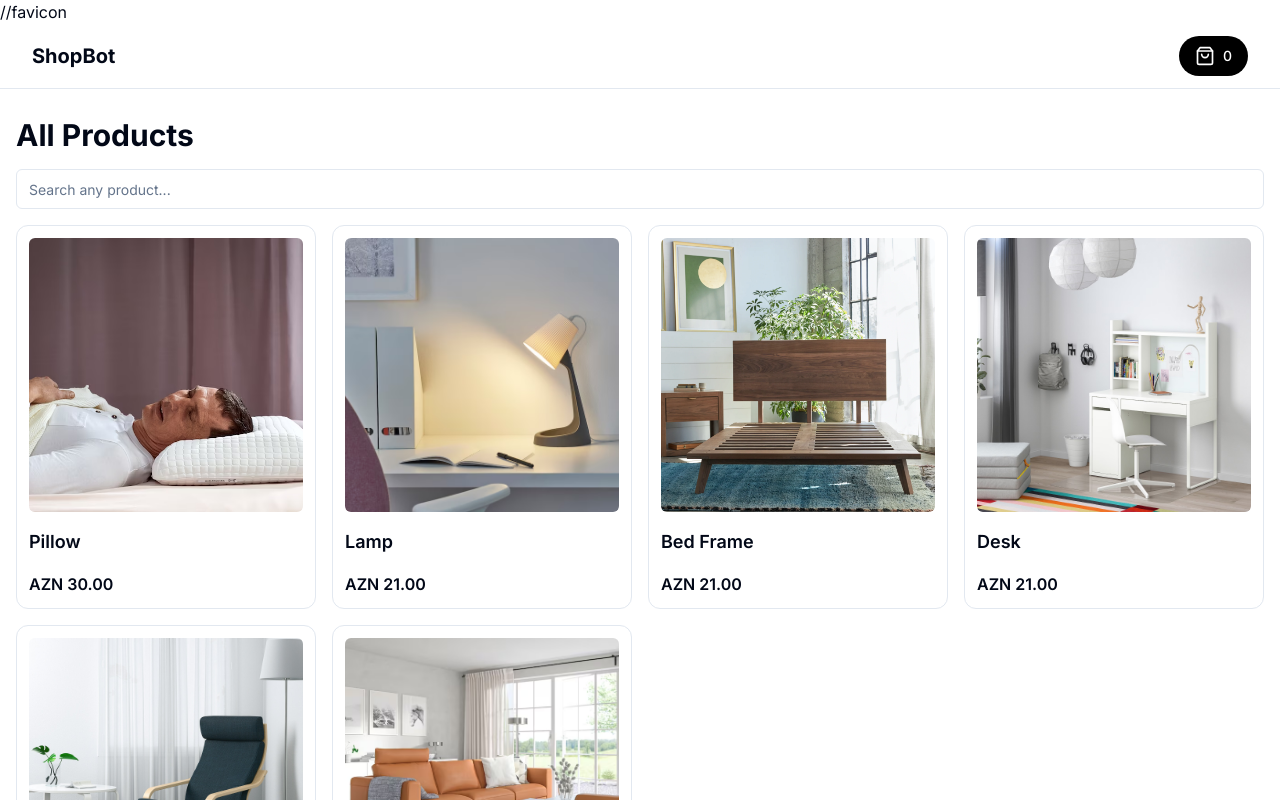
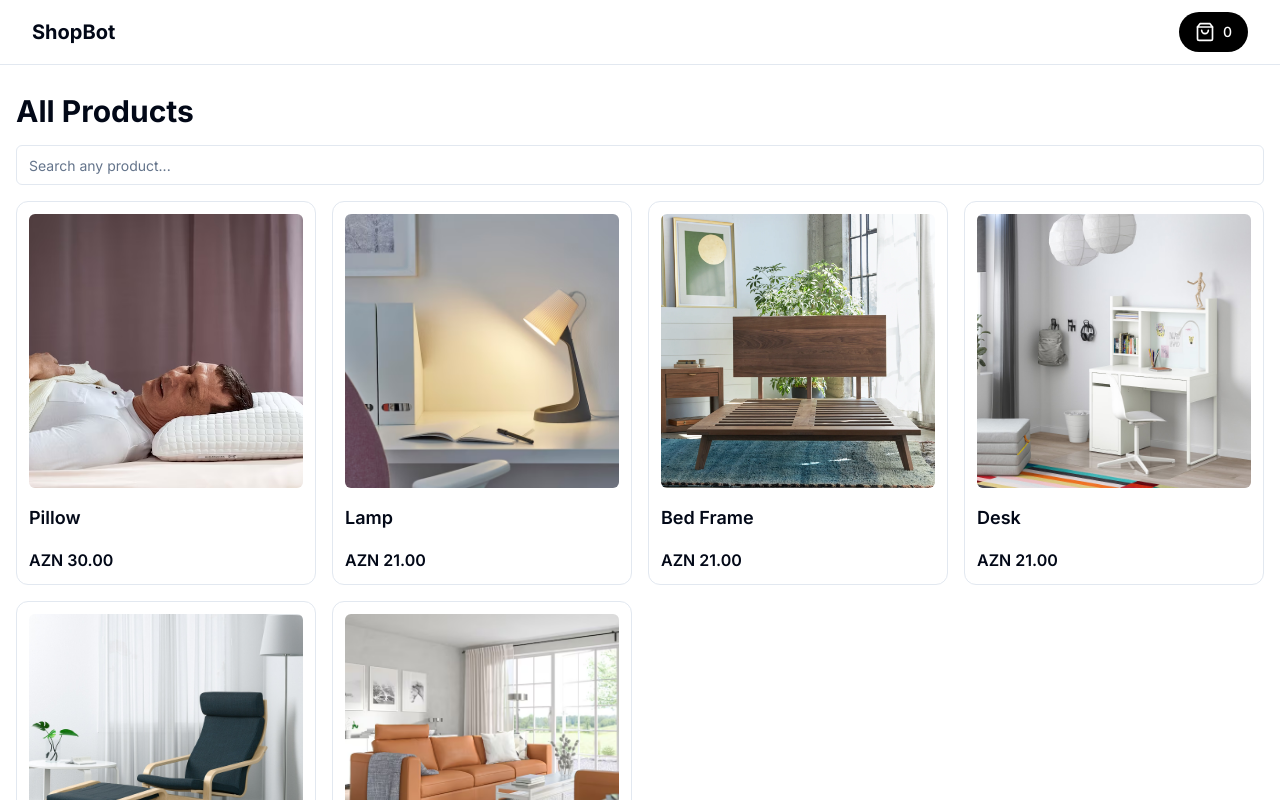
Before and after one commit to elshadsabziyev/ShopBot-Webpage, a Next.js app: page / in a window 1280 px wide. Shown: the top 800 px of the page. Built offline with nearby package versions, Linux system fonts and the light colour scheme.

Commit message:
Remove unnecessary code in navbar component

```diff
--- a/components/navbar.tsx
+++ b/components/navbar.tsx
@@ -9,11 +9,6 @@ const Navbar = async () => {
   return (
     <div className="border-b">
       <Container>
-        <Head>
-          <title>ShopBot</title>
-        </Head>
-        //favicon
-        <link rel="icon" href="/favicon.ico" />
         <div className="relative px-4 sm:px-6 lg:px-8 flex h-16 items-center">
           <Link href="/" className="ml-4 flex lg:ml-0 gap-x-2">
             <p className="font-bold text-xl">ShopBot</p>
```
